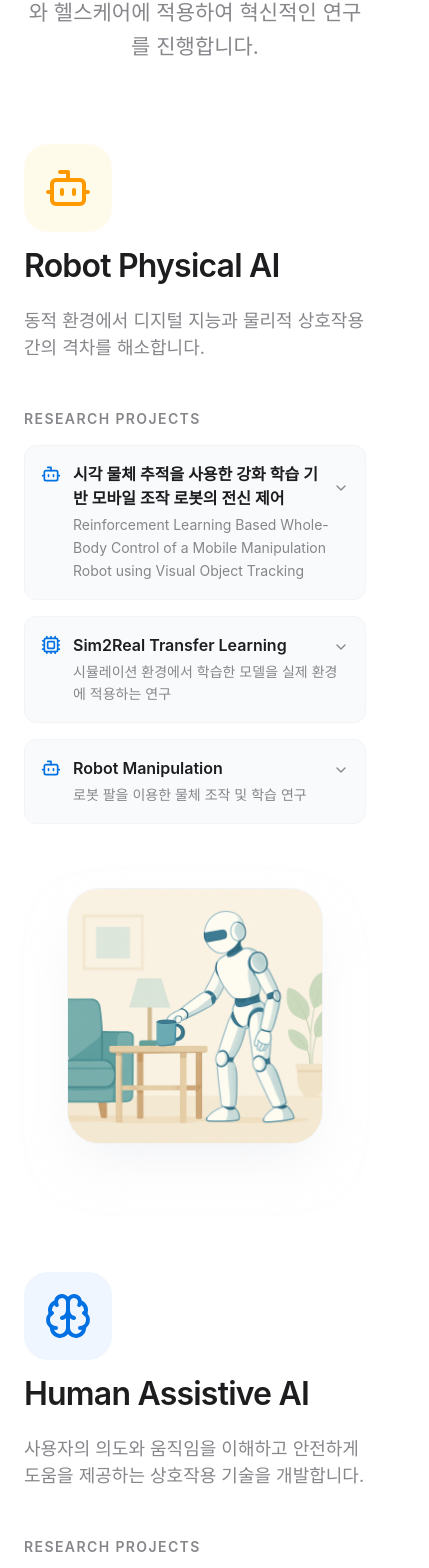
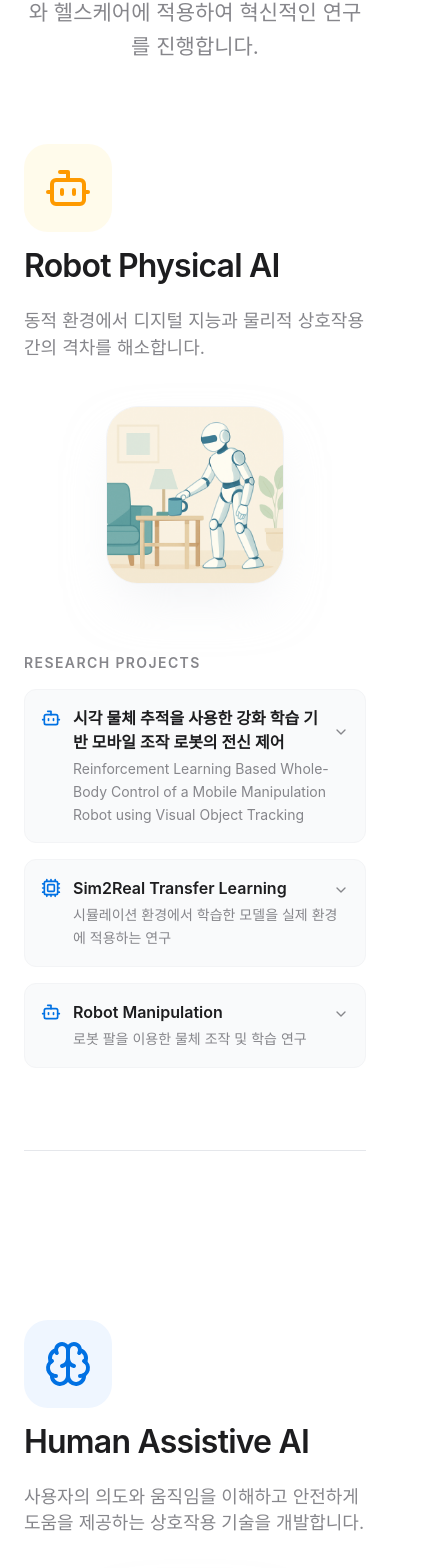
Before and after one commit to helperlab/hlab-skku.github.io, a Next.js app: page /research in a window 390 px wide. Shown: the part 294-1862 px from the top of the page, 429 px wide, since content can reach past the window. Built offline with nearby package versions, Linux system fonts and the light colour scheme.

Commit message:
Update mobile layout: navbar/footer sizing, research page reorganization, and divider spacing

```diff
--- a/src/app/page.tsx
+++ b/src/app/page.tsx
@@ -46,7 +46,7 @@ export default function Home() {
 
             <div className="flex flex-col gap-6 items-center">
               {/* Card 3: Robotics */}
-              <div className="group relative overflow-hidden rounded-[32px] bg-white dark:bg-[#111] p-6 md:p-8 flex flex-col justify-between transition-transform duration-500 hover:scale-[1.01] shadow-2xl shadow-black/5 hover:shadow-black/10 w-full max-w-[780px] h-[121px] md:h-[242px]">
+              <div className="group relative overflow-hidden rounded-[32px] bg-white dark:bg-[#111] p-6 md:p-8 flex flex-col justify-between transition-transform duration-500 hover:scale-[1.01] shadow-2xl shadow-black/5 hover:shadow-black/10 w-full max-w-[780px] min-h-[160px] md:h-[242px]">
                 <div className="z-10">
                   <Link href="/research#robot" className="hover:text-primary transition-colors">
                     <h3 className="text-2xl md:text-4xl font-bold text-foreground mb-2 md:mb-4">Robot Physical AI</h3>
@@ -63,7 +63,7 @@ export default function Home() {
               </div>
 
               {/* Card 1: AI (Large Span) */}
-              <div className="group relative overflow-hidden rounded-[32px] bg-white dark:bg-[#111] p-6 md:p-8 flex flex-col justify-between transition-transform duration-500 hover:scale-[1.01] shadow-2xl shadow-black/5 hover:shadow-black/10 w-full max-w-[780px] h-[121px] md:h-[242px]">
+              <div className="group relative overflow-hidden rounded-[32px] bg-white dark:bg-[#111] p-6 md:p-8 flex flex-col justify-between transition-transform duration-500 hover:scale-[1.01] shadow-2xl shadow-black/5 hover:shadow-black/10 w-full max-w-[780px] min-h-[160px] md:h-[242px]">
                 <div className="z-10">
                   <Link href="/research#ai" className="hover:text-primary transition-colors">
                     <h3 className="text-2xl md:text-4xl font-bold text-foreground mb-2 md:mb-4">Human Assistive AI</h3>
@@ -80,7 +80,7 @@ export default function Home() {
               </div>
 
               {/* Card 2: Healthcare (Tall) */}
-              <div className="group relative overflow-hidden rounded-[32px] bg-white dark:bg-[#111] p-6 md:p-8 flex flex-col justify-between transition-transform duration-500 hover:scale-[1.01] shadow-2xl shadow-black/5 hover:shadow-black/10 w-full max-w-[780px] h-[121px] md:h-[242px]">
+              <div className="group relative overflow-hidden rounded-[32px] bg-white dark:bg-[#111] p-6 md:p-8 flex flex-col justify-between transition-transform duration-500 hover:scale-[1.01] shadow-2xl shadow-black/5 hover:shadow-black/10 w-full max-w-[780px] min-h-[160px] md:h-[242px]">
                 <div className="z-10">
                   <Link href="/research#healthcare" className="hover:text-primary transition-colors">
                     <h3 className="text-2xl md:text-4xl font-bold text-foreground mb-2 md:mb-4">Healthcare AI</h3>
--- a/src/app/research/page.tsx
+++ b/src/app/research/page.tsx
@@ -409,15 +409,18 @@ export default function ResearchPage() {
 
                     <div className="space-y-32">
                         {researchAreas.map((area, index) => (
+                            <div key={area.id}>
                                 <div
-                                key={area.id}
                                     id={area.id}
                                     className={cn(
                                         "flex flex-col md:flex-row gap-16 items-center scroll-mt-32",
                                         index % 2 === 1 ? "md:flex-row-reverse" : ""
                                     )}
                                 >
-                                <div className="flex-1 space-y-6">
+                                {/* 왼쪽 컨테이너 (데스크톱에서만 사용) */}
+                                <div className="flex-1 flex flex-col space-y-6 order-1 md:order-none hidden md:flex">
+                                    {/* 제목/설명 */}
+                                    <div className="space-y-6">
                                         <div className={cn("inline-flex p-5 rounded-3xl mb-4", area.color)}>
                                             {area.icon}
                                         </div>
@@ -425,7 +428,9 @@ export default function ResearchPage() {
                                         <p className="text-body text-lg">
                                             {area.description}
                                         </p>
+                                    </div>
 
+                                    {/* Projects */}
                                     <div className="space-y-6 pt-6">
                                         {/* Research Projects */}
                                         {area.projects && area.projects.length > 0 && (
@@ -441,9 +446,21 @@ export default function ResearchPage() {
                                     </div>
                                 </div>
 
-                                <div className="flex-1 w-full flex justify-center">
+                                {/* 모바일: 제목/설명 */}
+                                <div className="flex-1 space-y-6 order-1 md:hidden">
+                                    <div className={cn("inline-flex p-5 rounded-3xl mb-4", area.color)}>
+                                        {area.icon}
+                                    </div>
+                                    <h2 className="h2-title">{area.title}</h2>
+                                    <p className="text-body text-lg">
+                                        {area.description}
+                                    </p>
+                                </div>
+
+                                {/* 이미지 */}
+                                <div className="flex-1 w-full flex justify-center order-2 -my-[19px] md:my-0">
                                     <div className={cn(
-                                        "aspect-square rounded-[32px] w-3/4 border border-gray-100 dark:border-gray-800 overflow-hidden bg-gray-50 dark:bg-[#111] shadow-2xl shadow-gray-200/50 dark:shadow-black relative",
+                                        "aspect-square rounded-[32px] w-[52%] md:w-3/4 border border-gray-100 dark:border-gray-800 overflow-hidden bg-gray-50 dark:bg-[#111] shadow-2xl shadow-gray-200/50 dark:shadow-black relative",
                                         // area.borderColor
                                     )}>
                                         <Image
@@ -454,6 +471,27 @@ export default function ResearchPage() {
                                         />
                                     </div>
                                 </div>
+
+                                {/* 모바일: Projects */}
+                                <div className="flex-1 space-y-6 order-3 md:hidden">
+                                    <div className="space-y-6 pt-6">
+                                        {/* Research Projects */}
+                                        {area.projects && area.projects.length > 0 && (
+                                            <div>
+                                                <h3 className="text-sm font-semibold text-secondary uppercase tracking-widest mb-4">Research Projects</h3>
+                                                <div className="space-y-4">
+                                                    {area.projects.map((project, idx) => (
+                                                        <ProjectCard key={idx} project={project} />
+                                                    ))}
+                                                </div>
+                                            </div>
+                                        )}
+                                    </div>
+                                </div>
+                                </div>
+                                {index < researchAreas.length - 1 && (
+                                    <div className="mt-[82px] pt-[41px] border-t border-gray-200 dark:border-gray-800"></div>
+                                )}
                             </div>
                         ))}
                     </div>
--- a/src/components/layout/Footer.tsx
+++ b/src/components/layout/Footer.tsx
@@ -3,7 +3,7 @@ import { BASE_PATH } from "@/lib/constants";
 
 export function Footer() {
     return (
-        <footer className="bg-slate-50 dark:bg-slate-900 py-12 border-t border-slate-200 dark:border-slate-800">
+        <footer className="bg-slate-50 dark:bg-slate-900 py-8 md:py-12 border-t border-slate-200 dark:border-slate-800">
             <div className="container-custom">
                 <div className="flex flex-col md:flex-row justify-between items-center">
                     <div className="flex flex-col items-start gap-4 mb-4 md:mb-0">
@@ -13,7 +13,7 @@ export function Footer() {
                                 alt="H-Lab"
                                 width={360}
                                 height={120}
-                                className="h-24 w-auto object-contain"
+                                className="h-[67px] md:h-24 w-auto object-contain"
                             />
                             <div className="h-20 w-px bg-slate-300 dark:bg-slate-700 mx-1 md:mx-2" />
                             <Image
@@ -25,7 +25,7 @@ export function Footer() {
                             />
                         </div>
                     </div>
-                    <div className="text-sm text-muted-foreground text-center md:text-right">
+                    <div className="text-xs md:text-sm text-muted-foreground text-center md:text-right">
                         <p>&copy; {new Date().getFullYear()} H-Lab. All rights reserved.</p>
                         <p className="mt-1">경기도 수원시 장안구 서부로 2066 성균관대학교</p>
                     </div>
--- a/src/components/layout/Navbar.tsx
+++ b/src/components/layout/Navbar.tsx
@@ -30,7 +30,7 @@ export function Navbar() {
     return (
         <nav
             className={cn(
-                "fixed top-0 left-0 right-0 z-50 transition-all duration-300 h-16 md:h-[110px] flex items-center",
+                "fixed top-0 left-0 right-0 z-50 transition-all duration-300 h-24 md:h-[110px] flex items-center",
                 scrolled
                     ? "glass-nav"
                     : "bg-transparent"
@@ -38,7 +38,7 @@ export function Navbar() {
         >
             <div className="container-custom flex items-center justify-between w-full">
                 <Link href="/" className="flex items-center space-x-2 z-50 group">
-                    <div className="relative h-12 md:h-24 w-auto">
+                    <div className="relative h-[58px] md:h-24 w-auto">
                         <Image
                             src={`${BASE_PATH}/images/hlab_logo_clear_transp.png`}
                             alt="H-Lab Logo"
@@ -68,7 +68,7 @@ export function Navbar() {
                     className="md:hidden z-50 text-foreground"
                     onClick={() => setIsOpen(!isOpen)}
                 >
-                    {isOpen ? <X className="h-5 w-5" /> : <Menu className="h-5 w-5" />}
+                    {isOpen ? <X className="h-7 w-7" /> : <Menu className="h-7 w-7" />}
                 </button>
 
                 {/* Mobile Menu Overlay */}
@@ -78,13 +78,13 @@ export function Navbar() {
                             initial={{ opacity: 0 }}
                             animate={{ opacity: 1 }}
                             exit={{ opacity: 0 }}
-                            className="absolute top-16 md:top-[110px] left-0 w-full h-[calc(100vh-64px)] md:h-[calc(100vh-110px)] bg-background/95 backdrop-blur-xl flex flex-col items-start px-10 pt-10 space-y-6 md:hidden z-40"
+                            className="absolute top-24 md:top-[110px] left-0 w-full h-[calc(100vh-96px)] md:h-[calc(100vh-110px)] bg-background/95 backdrop-blur-xl flex flex-col items-start px-10 pt-10 space-y-6 md:hidden z-40"
                         >
                             {navLinks.map((link) => (
                                 <Link
                                     key={link.name}
                                     href={link.href}
-                                    className="text-2xl font-medium text-foreground hover:text-primary transition-colors border-b border-gray-100 dark:border-gray-800 w-full pb-4"
+                                    className="text-3xl font-medium text-foreground hover:text-primary transition-colors border-b border-gray-100 dark:border-gray-800 w-full pb-4"
                                     onClick={() => setIsOpen(false)}
                                 >
                                     {link.name}
```
Lines whose indentation alone changed are shown as unchanged.
